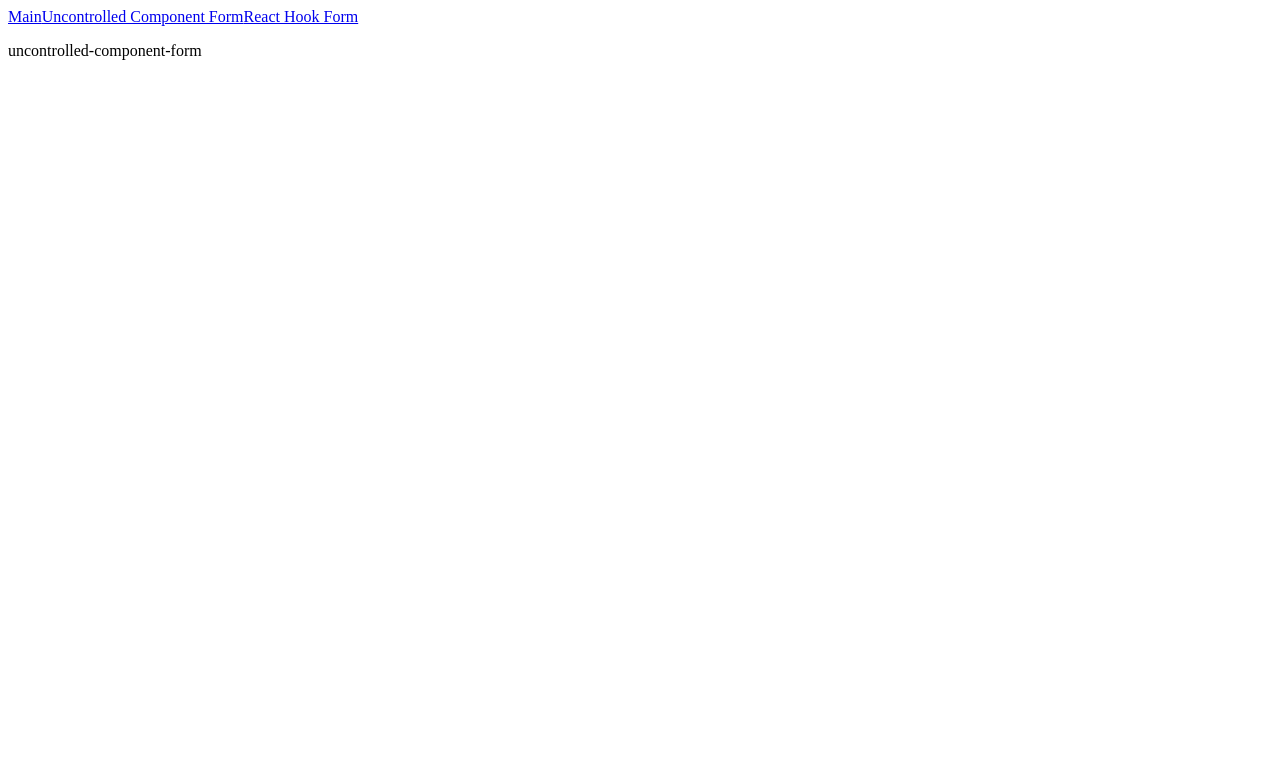
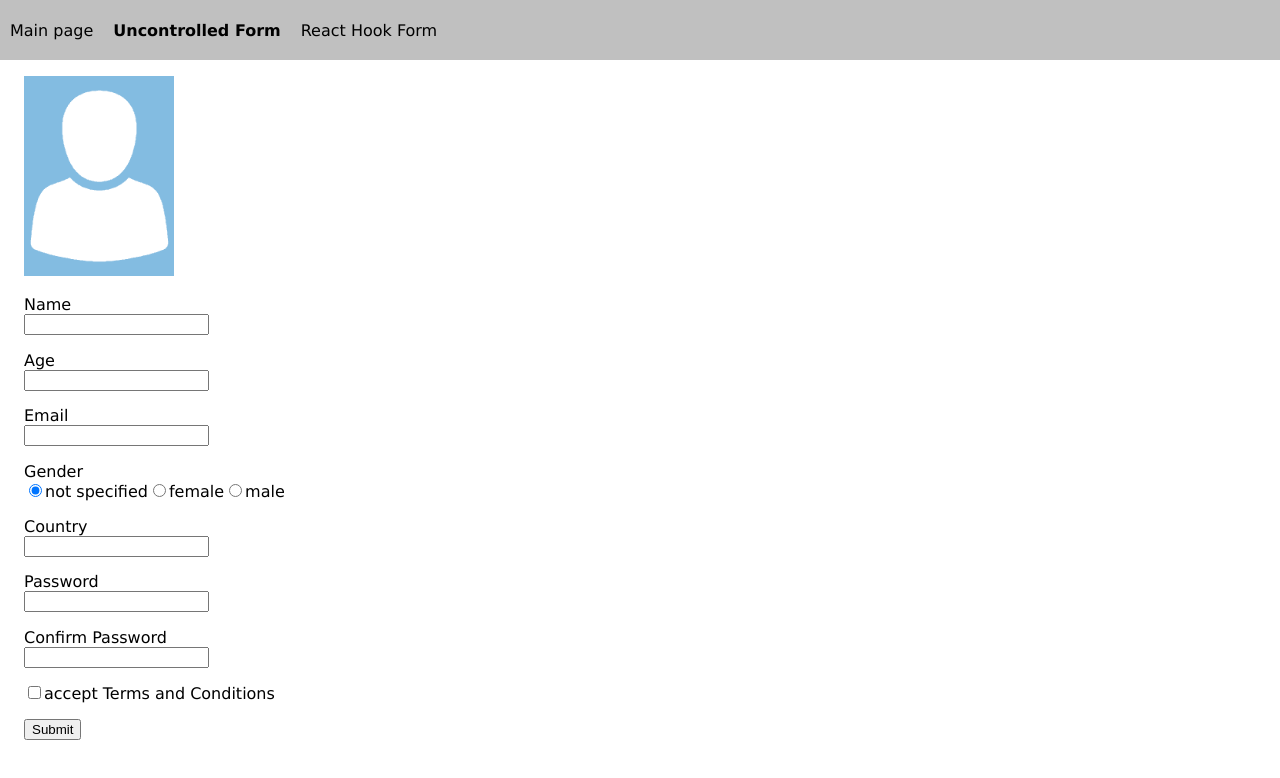
Before and after one commit to Ivan-Gav/React-course-2023, a React (Vite) app: page /uncontrolled-component-form in a window 1280 px wide. Shown: the top 778 px of the page. Built offline with nearby package versions, Linux system fonts and the light colour scheme.

Commit message:
feat: add uncontrolled form

```diff
--- a/src/components/NavBar.tsx
+++ b/src/components/NavBar.tsx
@@ -2,11 +2,9 @@ import { NavLink } from 'react-router-dom';
 
 export default function NavBar() {
   return (
-    <nav>
-      <NavLink to="/">Main</NavLink>
-      <NavLink to="/uncontrolled-component-form">
-        Uncontrolled Component Form
-      </NavLink>
+    <nav className="nav">
+      <NavLink to="/">Main page</NavLink>
+      <NavLink to="/uncontrolled-component-form">Uncontrolled Form</NavLink>
       <NavLink to="/react-hook-form">React Hook Form</NavLink>
     </nav>
   );
--- a/src/index.css
+++ b/src/index.css
@@ -0,0 +1,59 @@
+body {
+  font-family: Verdana, Geneva, Tahoma, sans-serif;
+  margin: 0;
+  padding: 0;
+}
+
+a {
+  text-decoration: none;
+  color: inherit;
+}
+
+fieldset {
+  border: none;
+}
+
+.label {
+  display: block;
+  min-width: 130px;
+}
+
+.nav {
+  display: flex;
+  justify-content: flex-start;
+  align-items: center;
+  gap: 20px;
+  padding: 10px;
+  height: 40px;
+  background-color: silver;
+
+  .active {
+    font-weight: bold;
+  }
+}
+
+.mainpage {
+  padding: 10px;
+}
+
+.errorpage {
+  margin: auto;
+  display: flex;
+  justify-content: center;
+  align-items: center;
+  flex-direction: column;
+  gap: 30px;
+  height: 100vh;
+}
+
+.form {
+  padding: 10px;
+  display: flex;
+  flex-direction: column;
+}
+
+.error {
+  margin-left: 10px;
+  color: red;
+  display: none;
+}
--- a/src/main.tsx
+++ b/src/main.tsx
@@ -2,10 +2,11 @@ import React from 'react';
 import ReactDOM from 'react-dom/client';
 import { createBrowserRouter, RouterProvider } from 'react-router-dom';
 
+import './index.css';
 import App from './App.tsx';
 import ErrorPage from './page/ErrorPage.tsx';
 import MainPage from './page/MainPage.tsx';
-import './index.css';
+import UncontrolledForm from './page/UncontrolledForm.tsx';
 
 const router = createBrowserRouter([
   {
@@ -19,7 +20,7 @@ const router = createBrowserRouter([
       },
       {
         path: 'uncontrolled-component-form',
-        element: <p>uncontrolled-component-form</p>,
+        element: <UncontrolledForm />,
       },
       {
         path: 'react-hook-form',
--- a/src/page/ErrorPage.tsx
+++ b/src/page/ErrorPage.tsx
@@ -2,9 +2,9 @@ import { Link } from 'react-router-dom';
 
 export default function ErrorPage() {
   return (
-    <>
+    <div className="errorpage">
       <h1>Something went wrong</h1>
       <Link to="/">go to Main page</Link>
-    </>
+    </div>
   );
 }
--- a/src/page/MainPage.tsx
+++ b/src/page/MainPage.tsx
@@ -1,3 +1,3 @@
 export default function MainPage() {
-  return <p>Main page content</p>;
+  return <div className="mainpage">Main page content</div>;
 }
--- /dev/null
+++ b/src/page/UncontrolledForm.tsx
@@ -0,0 +1,114 @@
+import emptyProfile from '../assets/images/empty-profile.png';
+
+export default function UncontrolledForm() {
+  const handleSubmit = (e: React.FormEvent<HTMLFormElement>) => {
+    e.preventDefault();
+    const formData = new FormData(e.target as HTMLFormElement);
+    const formJson = Object.fromEntries(formData.entries());
+    console.log(formJson);
+  };
+
+  return (
+    <form className="form" method="post" onSubmit={handleSubmit}>
+      <fieldset>
+        <label htmlFor="image">
+          <input
+            className="profile-pic-input"
+            type="file"
+            id="image"
+            name="image"
+            accept="image/jpeg, image/png, image/jpg"
+            hidden
+          />
+          <img
+            className="profile-pic"
+            src={emptyProfile}
+            alt="profile pic"
+            width={150}
+            height={200}
+          />
+        </label>
+        <span className="error">Error message</span>
+      </fieldset>
+
+      <fieldset>
+        <label htmlFor="name" className="label">
+          Name
+        </label>
+        <input name="name" id="name" />
+        <span className="error">Error message</span>
+      </fieldset>
+
+      <fieldset>
+        <label htmlFor="age" className="label">
+          Age
+        </label>
+        <input type="number" name="age" id="age" />
+        <span className="error">Error message</span>
+      </fieldset>
+
+      <fieldset>
+        <label htmlFor="email" className="label">
+          Email
+        </label>
+        <input type="email" name="email" id="email" />
+        <span className="error">Error message</span>
+      </fieldset>
+
+      <fieldset>
+        <label className="label">Gender</label>
+
+        <input
+          type="radio"
+          name="gender"
+          id="nogender"
+          value="nogender"
+          defaultChecked={true}
+        />
+        <label htmlFor="nogender">not specified</label>
+
+        <input type="radio" name="gender" id="female" value="female" />
+        <label htmlFor="female">female</label>
+
+        <input type="radio" name="gender" id="male" value="male" />
+        <label htmlFor="male">male</label>
+
+        <span className="error">Error message</span>
+      </fieldset>
+
+      <fieldset>
+        <label htmlFor="country" className="label">
+          Country
+        </label>
+        <input id="country" name="country" />
+        <span className="error">Error message</span>
+      </fieldset>
+
+      <fieldset>
+        <label htmlFor="password" className="label">
+          Password
+        </label>
+        <input type="password" id="password" name="password" />
+        <span className="error">Error message</span>
+      </fieldset>
+
+      <fieldset>
+        <label htmlFor="confirmpassword" className="label">
+          Confirm Password
+        </label>
+        <input type="password" id="confirmpassword" name="confirmpassword" />
+        <span className="error">Error message</span>
+      </fieldset>
+
+      <fieldset>
+        <input type="checkbox" id="tc" name="tc" />
+        <label htmlFor="tc">accept Terms and Conditions</label>
+        <span className="error">Error message</span>
+      </fieldset>
+
+      <fieldset>
+        <button>Submit</button>
+      </fieldset>
+    </form>
+  );
+}
```
Also changed, not shown: src/assets/images/empty-profile.png (added).
